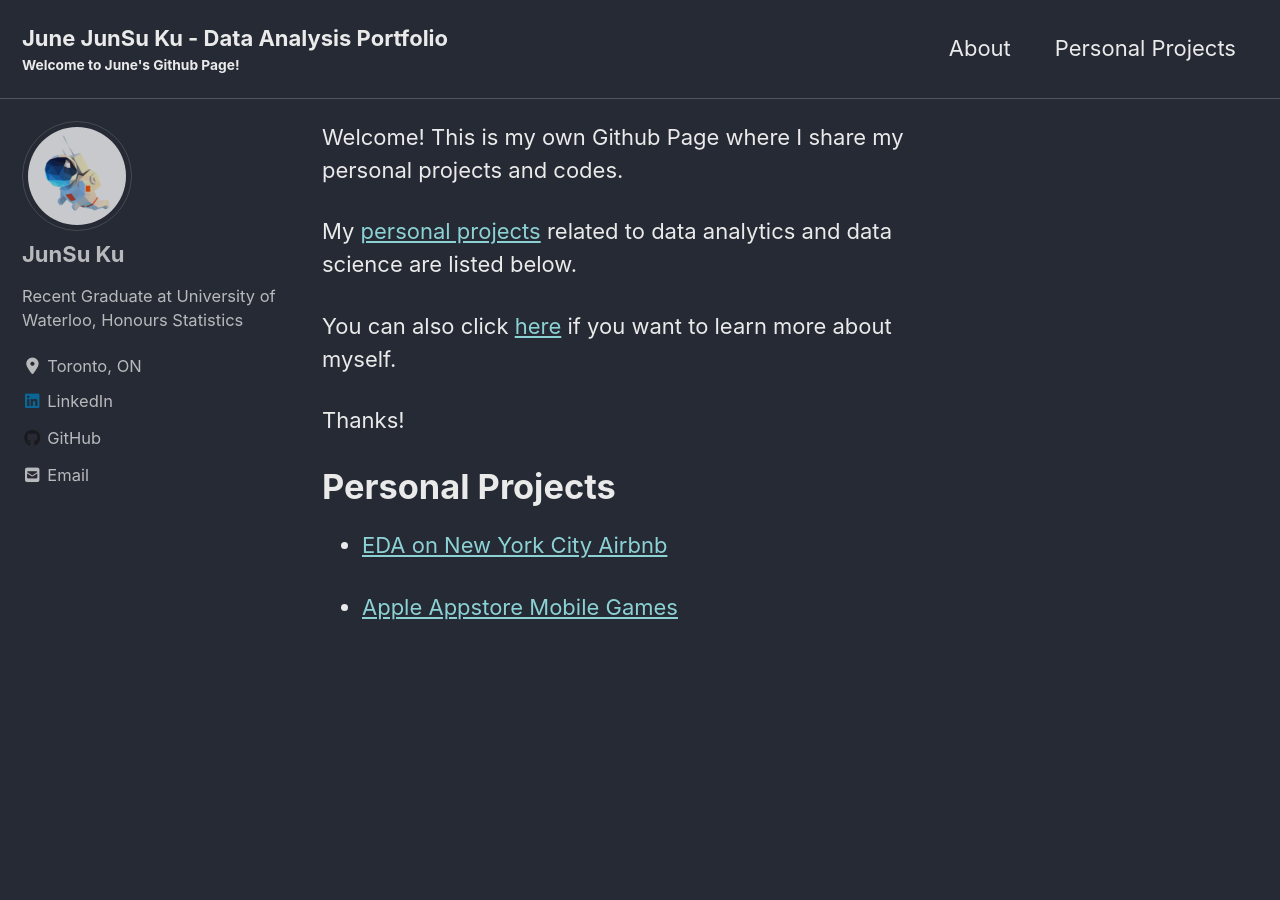
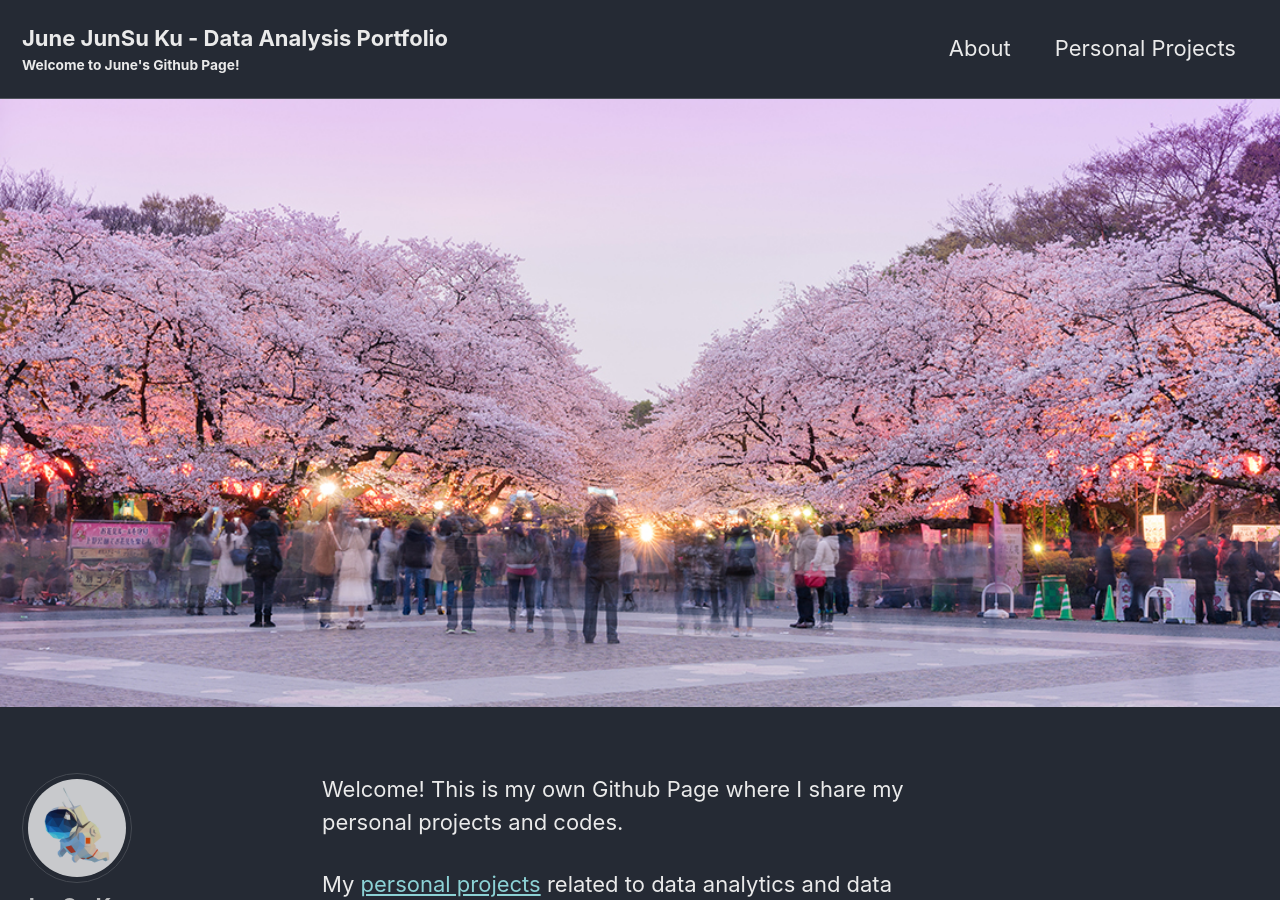
Before and after one commit to junsu-ku/junsu-ku.github.io, a Jekyll site: the page built from index.md, in a window 1280 px wide and 900 px high. Built offline with Jekyll 4.4.1, drawn with Linux system fonts in a browser that asks for light colours; cached includes are drawn as plain includes; nearby versions of some CDN libraries.

Commit message:
header change

```diff
--- a/index.md
+++ b/index.md
@@ -1,6 +1,8 @@
 ---
 layout: single
 author_profile: true
+header:
+  image: /images/header.jpg
 ---
 
 Welcome! This is my own Github Page where I share my personal projects and codes.
```
Also changed, not shown: images/header.jpg.
